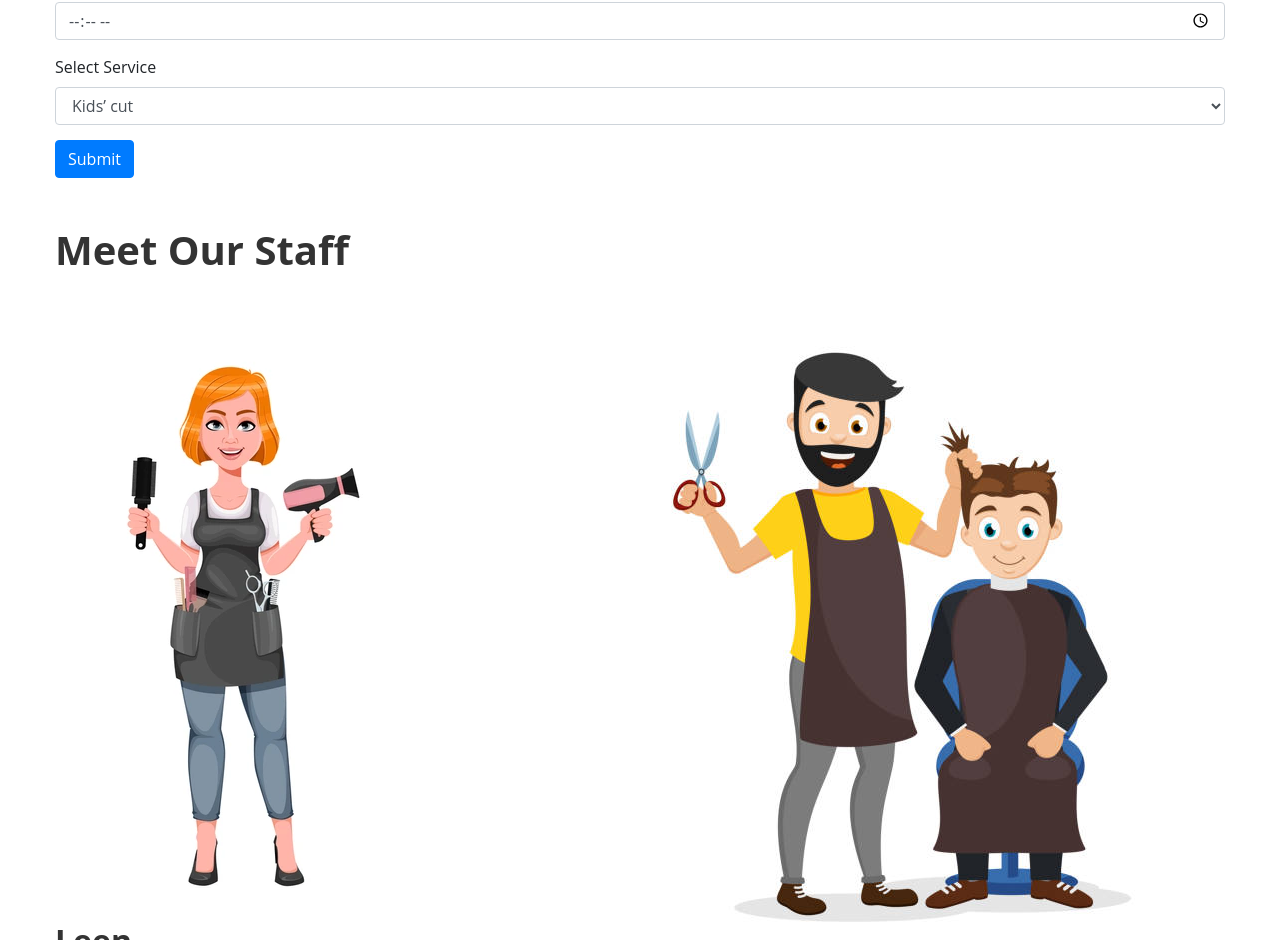
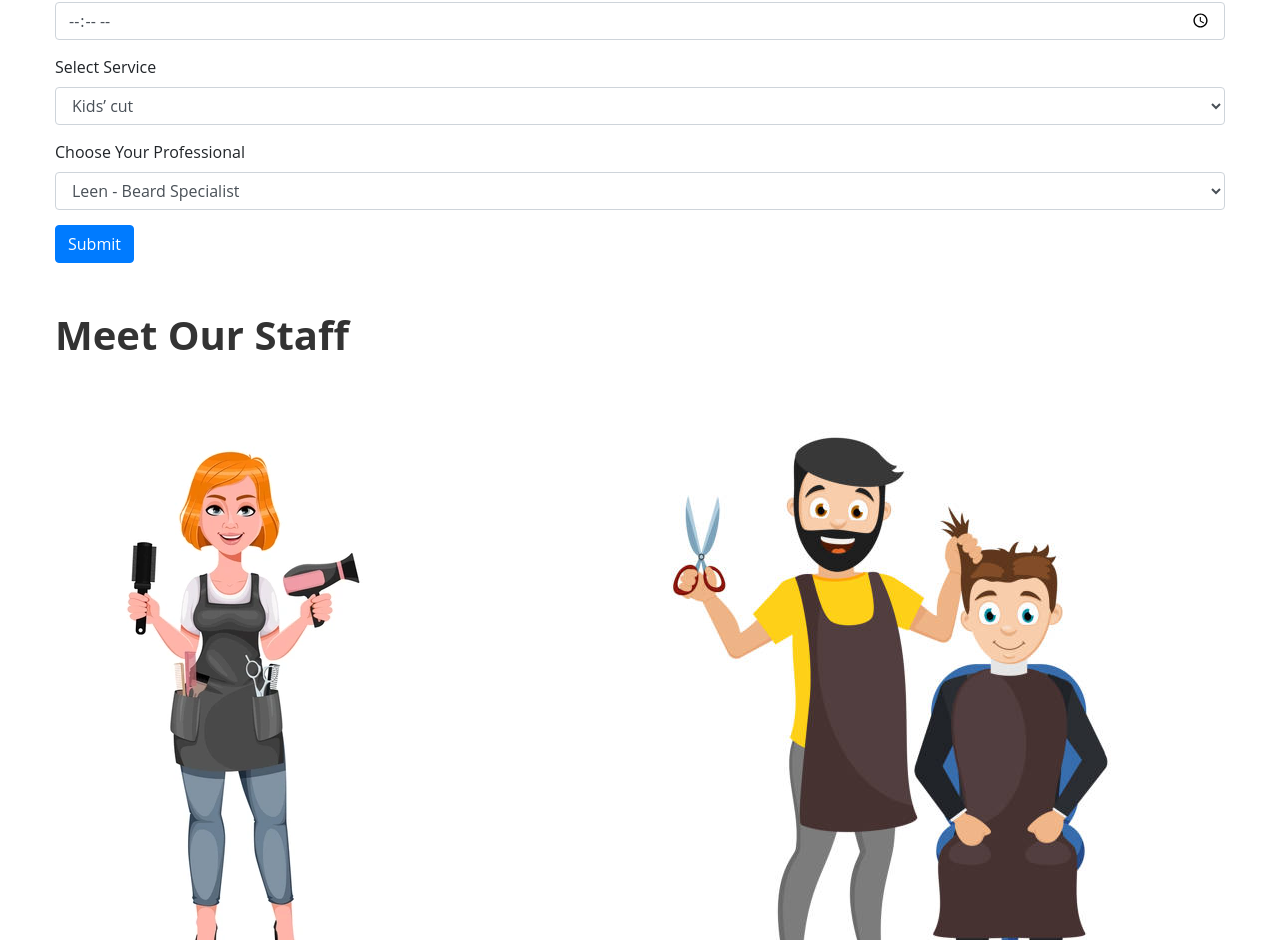
Before and after one commit to SEG3125-A/group40-lab4, a plain HTML site: page index.html in a window 1280 px wide. Shown: the part 2066-3006 px from the top of the page. Drawn offline with nearby package versions, Linux system fonts and the light colour scheme.

Commit message:
Lab 5: Allow user to choose the professional

```diff
--- a/index.html
+++ b/index.html
@@ -1,4 +1,6 @@
+
 <!DOCTYPE html>
+
 <html lang="en">
   <head>
     <meta charset="UTF-8" />
@@ -205,6 +207,16 @@
             <option>Overall colour</option>
           </select>
         </div>
+
+
+            <div class="form-group">
+              <label for="professionalSelect">Choose Your Professional</label>
+              <select class="form-control" id="professionalSelect">
+                <option>Leen - Beard Specialist</option>
+                <option>Mark - Modern Styles Expert</option>
+              </select>
+            </div>
+
         <button type="submit" class="btn btn-primary">Submit</button>
       </form>
     </div>
```
